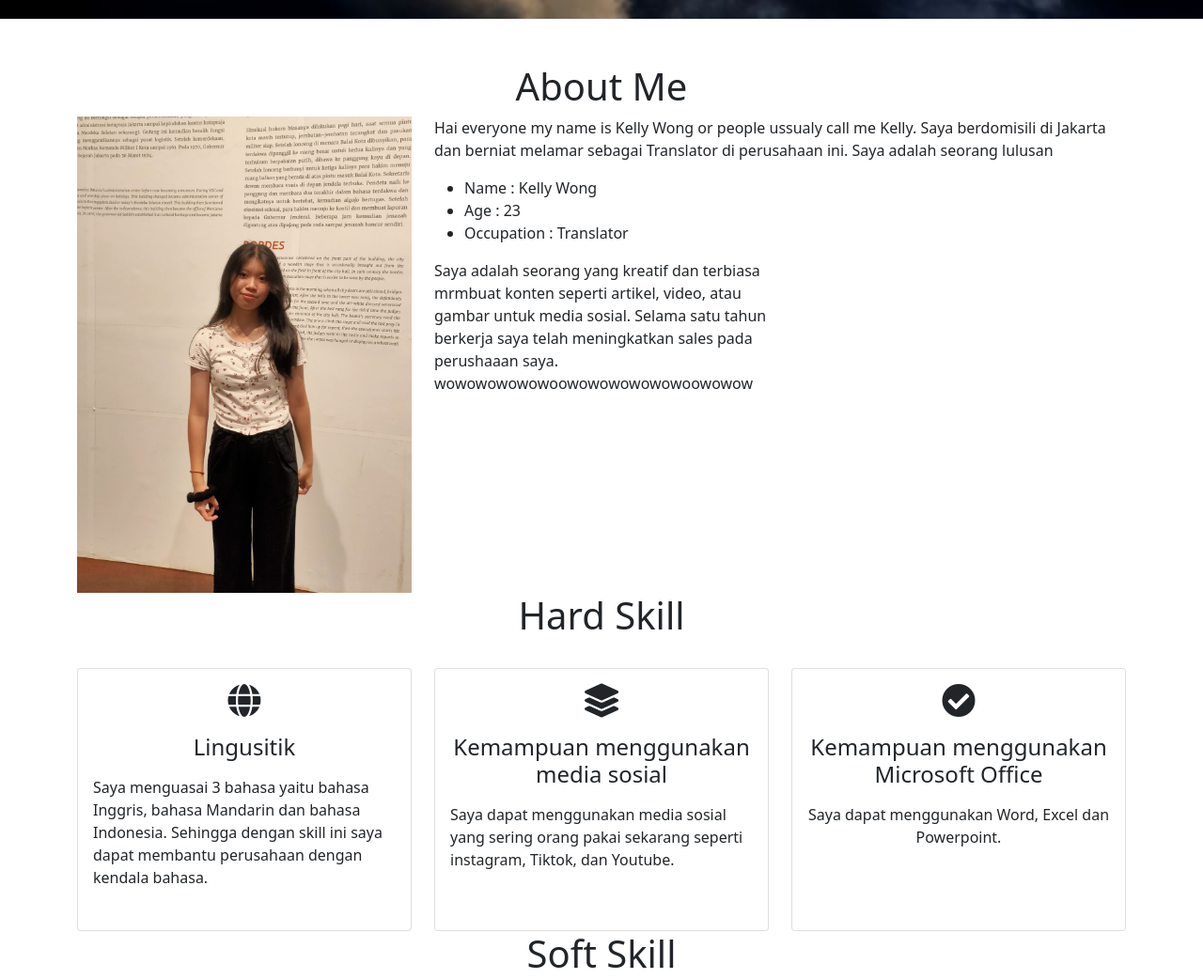
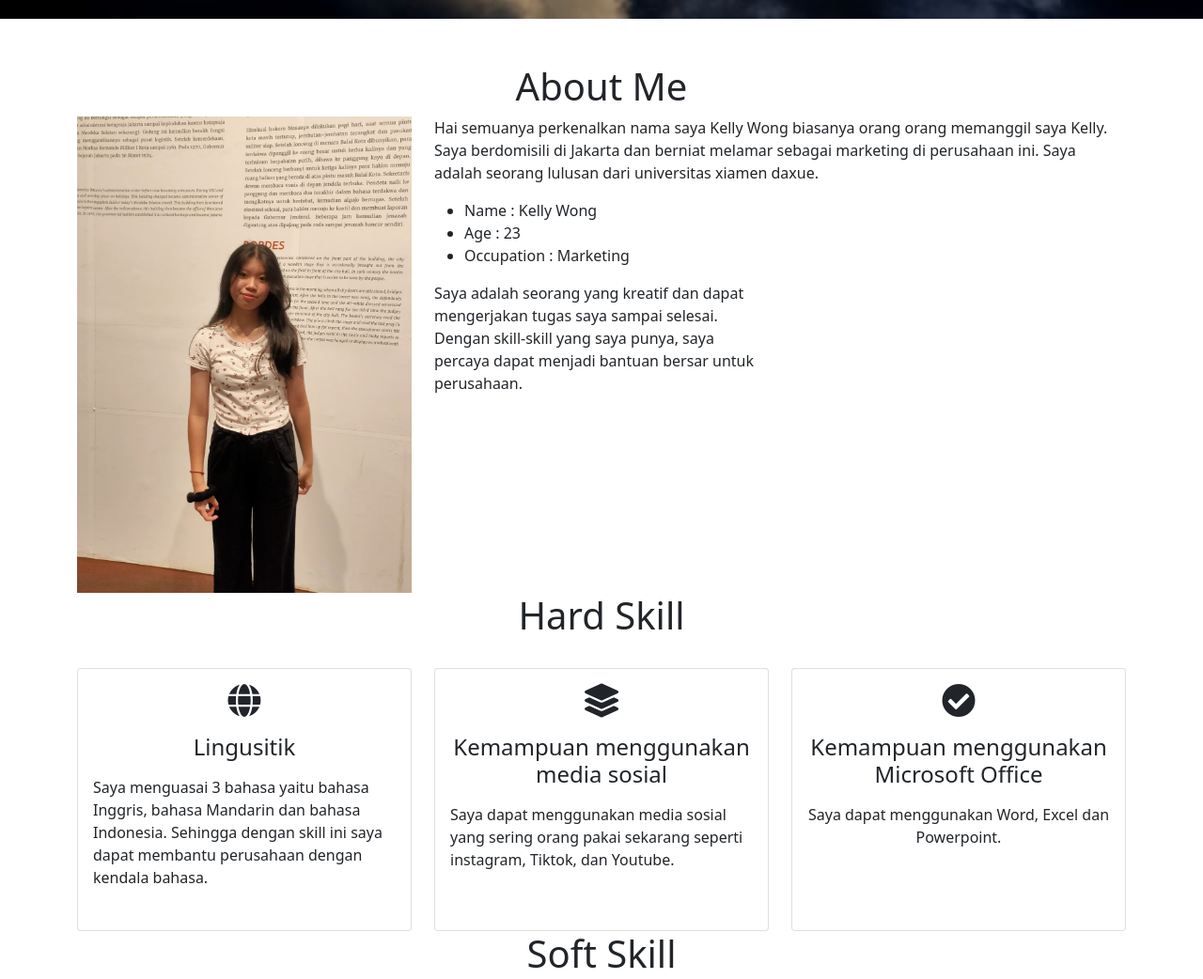
Before and after one commit to kellywng/kelly, a plain HTML site: page index.html in a window 1280 px wide. Shown: the part 780-1822 px from the top of the page at 94% size. Drawn offline with nearby package versions, Linux system fonts and the light colour scheme; a script that the page names is missing.

Commit message:
Update index.html

```diff
--- a/index.html
+++ b/index.html
@@ -69,22 +69,22 @@
                 </div>
 
                 <div class="col-lg-8">
-                    <p> Hai everyone my name is Kelly Wong or people ussualy call me Kelly.
-                        Saya berdomisili di Jakarta dan berniat melamar sebagai Translator di perusahaan ini.
-                        Saya adalah seorang lulusan
+                    <p> Hai semuanya perkenalkan nama saya Kelly Wong biasanya orang orang memanggil saya Kelly.
+                        Saya berdomisili di Jakarta dan berniat melamar sebagai marketing di perusahaan ini.
+                        Saya adalah seorang lulusan dari universitas xiamen daxue.
                     </p>
                     <div class="row mt-3">
                         <div class="col-md-6">
                             <ul>
                                 <li> Name : Kelly Wong</li>
                                 <li> Age : 23</li>
-                                <li>Occupation : Translator</li>
+                                <li>Occupation : Marketing</li>
                             </ul>
                             <div class="row mt-3">
-                                <p> Saya adalah seorang yang kreatif dan terbiasa mrmbuat konten seperti artikel, video,
-                                    atau gambar untuk media sosial. Selama satu tahun berkerja saya telah meningkatkan
-                                    sales pada perushaaan saya.
-                                    wowowowowowoowowowowowowoowowow
+                                <p> Saya adalah seorang yang kreatif dan dapat mengerjakan tugas saya sampai selesai.
+                                    Dengan skill-skill yang saya punya, saya percaya dapat menjadi bantuan bersar untuk perusahaan.
+
+
 
                                 </p>
                             </div>
@@ -218,7 +218,7 @@
                                 placeholder="Project Details"></textarea>
                         </div>
                     </form>
-                    <button type="button" class="btn btn-succes mt-3"> Contact me </button>
+                    <button type="button" class="btn btn-succes mt-3"> Contact Me </button>
                 </div>
             </div>
         </div>
```
